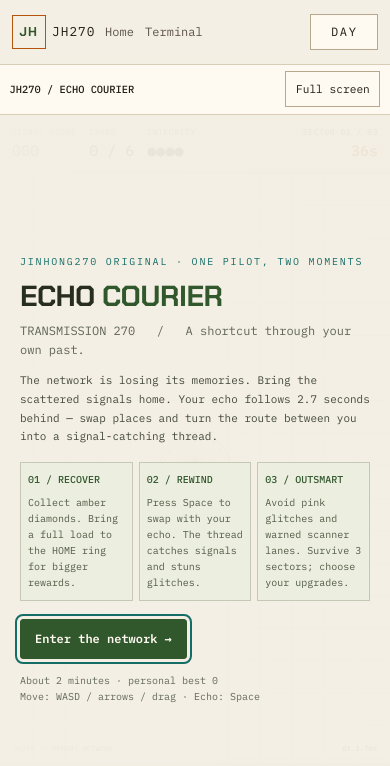
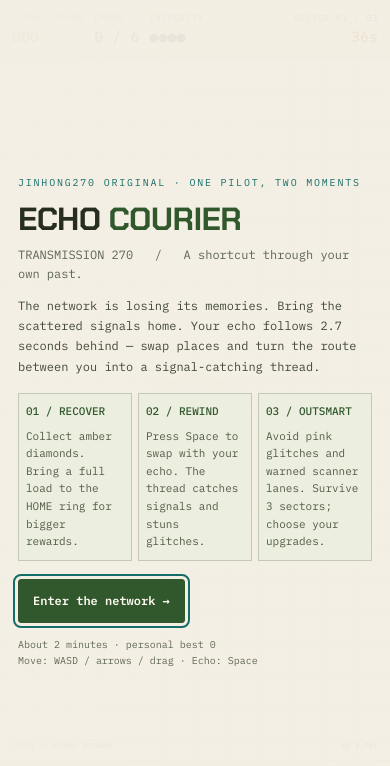
Before and after one commit to Jinhong270/HomePage, a website: page game/index.html in a window 390 px wide. Shown: the top 766 px of the page. Drawn offline with Linux system fonts and the light colour scheme.

Commit message:
feat: fill game viewport with responsive typography

```diff
--- a/css/echo-courier.css
+++ b/css/echo-courier.css
@@ -40,6 +40,8 @@
   color: var(--echo-text);
   background: var(--echo-bg);
   font-family: var(--mono, monospace);
+  font-size: clamp(12px, min(1.25vw, 2vh), 24px);
+  font-size: clamp(12px, min(1.25vw, 2dvh), 24px);
   color-scheme: var(--echo-scheme);
   isolation: isolate;
 }
@@ -79,14 +81,14 @@
 }
 
 .echo-game button {
-  min-height: 40px;
+  min-height: max(44px, 3.333em);
   border: 1px solid var(--echo-border);
   border-radius: 3px;
-  padding: 9px 14px;
+  padding: .75em 1.167em;
   color: var(--echo-text);
   background: var(--echo-button-bg);
   font: inherit;
-  font-size: 12px;
+  font-size: 1em;
   cursor: pointer;
 }
 
@@ -95,70 +97,67 @@
 .echo-game button:disabled { opacity: var(--echo-disabled-opacity); cursor: default; }
 .echo-game button.echo-primary { color: var(--echo-primary-ink); border-color: var(--echo-lime); background: var(--echo-lime); font-weight: 700; }
 .echo-game button.echo-primary:hover { background: var(--echo-primary-hover); }
-.echo-hud { display: flex; align-items: center; gap: 20px; padding: 12px 18px; min-height: 64px; border-bottom: 1px solid var(--echo-line); background: var(--echo-surface); }
-.echo-stat { display: grid; gap: 3px; min-width: 0; }
-.echo-stat span { color: var(--echo-label); font-size: 9px; letter-spacing: .13em; white-space: nowrap; }
-.echo-stat strong { color: var(--echo-value); font-size: 18px; line-height: 1.2; font-weight: 500; white-space: nowrap; }
+.echo-hud { display: flex; align-items: center; gap: 1.667em; padding: max(1em, env(safe-area-inset-top)) max(1.5em, env(safe-area-inset-right)) 1em max(1.5em, env(safe-area-inset-left)); min-height: 5.333em; border-bottom: 1px solid var(--echo-line); background: var(--echo-surface); }
+.echo-stat { display: grid; gap: .25em; min-width: 0; }
+.echo-stat span { color: var(--echo-label); font-size: .75em; letter-spacing: .13em; white-space: nowrap; }
+.echo-stat strong { color: var(--echo-value); font-size: 1.5em; line-height: 1.2; font-weight: 500; white-space: nowrap; }
 .echo-stat:first-child strong { color: var(--echo-lime); }
 .echo-stat:last-child { margin-left: auto; text-align: right; }
 .echo-stat:last-child strong { color: var(--echo-amber); }
-.echo-arena { position: relative; flex: 1; min-height: 60px; overflow: hidden; }
+.echo-arena { position: relative; flex: 1; min-height: 60px; margin-left: env(safe-area-inset-left); margin-right: env(safe-area-inset-right); overflow: hidden; }
 .echo-canvas { display: block; width: 100%; height: 100%; touch-action: none; outline-offset: -4px; }
-.echo-message { position: absolute; top: 13px; left: 12px; right: 12px; margin: 0; color: var(--echo-message); font-size: 11px; text-align: center; pointer-events: none; text-shadow: 0 2px 5px var(--echo-bg); }
-.echo-controls { display: flex; align-items: center; gap: 8px; padding: 10px 14px; border-top: 1px solid var(--echo-line); background: var(--echo-surface); }
-.echo-controls p { flex: 1; margin: 0; color: var(--echo-muted); font-size: 10px; line-height: 1.5; }
+.echo-message { position: absolute; top: 1.083em; left: 1em; right: 1em; margin: 0; color: var(--echo-message); font-size: .917em; text-align: center; pointer-events: none; text-shadow: 0 2px 5px var(--echo-bg); }
+.echo-controls { display: flex; align-items: center; gap: .667em; padding: .833em max(1.167em, env(safe-area-inset-right)) max(.833em, env(safe-area-inset-bottom)) max(1.167em, env(safe-area-inset-left)); border-top: 1px solid var(--echo-line); background: var(--echo-surface); }
+.echo-controls p { flex: 1; margin: 0; color: var(--echo-muted); font-size: .833em; line-height: 1.5; }
 .echo-controls p strong { color: var(--echo-key); font-weight: 400; }
-.echo-controls .echo-swap { min-width: 148px; color: var(--echo-cyan); border-color: var(--echo-swap-line); }
+.echo-controls .echo-swap { min-width: 12.333em; color: var(--echo-cyan); border-color: var(--echo-swap-line); }
 .echo-controls .echo-swap:enabled { background: var(--echo-swap-bg); }
-.echo-overlay { position: absolute; z-index: 2; inset: 0; display: grid; align-items: center; overflow: auto; padding: clamp(18px, 4vw, 38px); background: linear-gradient(100deg, var(--echo-overlay-start), var(--echo-overlay-end)); }
+.echo-overlay { position: absolute; z-index: 2; inset: 0; display: grid; align-items: center; overflow: auto; padding: max(1.5em, env(safe-area-inset-top)) max(1.5em, env(safe-area-inset-right)) max(1.5em, env(safe-area-inset-bottom)) max(1.5em, env(safe-area-inset-left)); background: linear-gradient(100deg, var(--echo-overlay-start), var(--echo-overlay-end)); }
 .echo-overlay[hidden] { display: none; }
-.echo-panel { width: min(100%, 640px); margin: auto; }
-.echo-eyebrow { margin: 0 0 12px; color: var(--echo-cyan); font-size: 10px; letter-spacing: .18em; }
-.echo-panel h2 { margin: 0; color: var(--echo-heading); font-family: var(--display, sans-serif); font-size: clamp(29px, 5vw, 49px); line-height: 1; letter-spacing: -.02em; }
+.echo-panel { width: min(100%, 53.333em); margin: auto; }
+.echo-eyebrow { margin: 0 0 1.2em; color: var(--echo-cyan); font-size: .833em; letter-spacing: .18em; }
+.echo-panel h2 { margin: 0; color: var(--echo-heading); font-family: var(--display, sans-serif); font-size: clamp(2.667em, 5vw, 4.083em); line-height: 1; letter-spacing: -.02em; }
 .echo-panel h2 span { color: var(--echo-lime); }
-.echo-subtitle { margin: 10px 0 22px; color: var(--echo-subtitle); font-size: 12px; }
-.echo-panel p.echo-description { max-width: 570px; color: var(--echo-description); font-size: 13px; line-height: 1.7; }
-.echo-rules { display: grid; grid-template-columns: repeat(3, 1fr); gap: 10px; padding: 0; margin: 22px 0; list-style: none; }
-.echo-rules li { padding: 13px; border: 1px solid var(--echo-rule-border); background: var(--echo-rule-bg); font-size: 11px; color: var(--echo-rule-text); line-height: 1.6; }
-.echo-rules b { display: block; margin-bottom: 7px; color: var(--echo-lime); font-size: 11px; font-weight: 500; }
-.echo-start-row { display: flex; flex-wrap: wrap; align-items: center; gap: 14px; margin-top: 18px; }
-.echo-start-row small { color: var(--echo-small); font-size: 10px; }
-.echo-upgrades { display: grid; grid-template-columns: repeat(3, 1fr); gap: 10px; margin: 22px 0 0; }
-.echo-upgrades button { text-align: left; min-height: 116px; }
-.echo-upgrades b { display: block; color: var(--echo-lime); margin-bottom: 8px; font-weight: 500; }
-.echo-upgrades span { display: block; color: var(--echo-upgrade-text); font-size: 11px; line-height: 1.6; }
-.echo-result { display: grid; grid-template-columns: repeat(3, 1fr); gap: 15px; margin: 24px 0; padding: 18px 0; border-top: 1px solid var(--echo-rule-border); border-bottom: 1px solid var(--echo-rule-border); }
-.echo-result b { display: block; color: var(--echo-lime); font-size: 27px; font-weight: 500; }
-.echo-result span { color: var(--echo-muted); font-size: 10px; }
+.echo-subtitle { margin: .833em 0 1.833em; color: var(--echo-subtitle); font-size: 1em; }
+.echo-panel p.echo-description { max-width: 47.5em; color: var(--echo-description); font-size: 1.083em; line-height: 1.7; }
+.echo-rules { display: grid; grid-template-columns: repeat(3, 1fr); gap: .833em; padding: 0; margin: 1.833em 0; list-style: none; }
+.echo-rules li { padding: 1.182em; border: 1px solid var(--echo-rule-border); background: var(--echo-rule-bg); font-size: .917em; color: var(--echo-rule-text); line-height: 1.6; }
+.echo-rules b { display: block; margin-bottom: .636em; color: var(--echo-lime); font-size: 1em; font-weight: 500; }
+.echo-start-row { display: flex; flex-wrap: wrap; align-items: center; gap: 1.167em; margin-top: 1.5em; }
+.echo-start-row small { color: var(--echo-small); font-size: .833em; }
+.echo-upgrades { display: grid; grid-template-columns: repeat(3, 1fr); gap: .833em; margin: 1.833em 0 0; }
+.echo-upgrades button { text-align: left; min-height: 9.667em; }
+.echo-upgrades b { display: block; color: var(--echo-lime); margin-bottom: .727em; font-weight: 500; }
+.echo-upgrades span { display: block; color: var(--echo-upgrade-text); font-size: .917em; line-height: 1.6; }
+.echo-result { display: grid; grid-template-columns: repeat(3, 1fr); gap: 1.25em; margin: 2em 0; padding: 1.5em 0; border-top: 1px solid var(--echo-rule-border); border-bottom: 1px solid var(--echo-rule-border); }
+.echo-result b { display: block; color: var(--echo-lime); font-size: 2.25em; font-weight: 500; }
+.echo-result span { color: var(--echo-muted); font-size: .833em; }
 .echo-sr { position: absolute; width: 1px; height: 1px; padding: 0; overflow: hidden; clip-path: inset(50%); white-space: nowrap; }
 
 @media (max-width: 560px) {
-  .echo-hud { gap: 13px; padding: 9px 12px; min-height: 58px; }
-  .echo-stat span { font-size: 8px; letter-spacing: .07em; }
-  .echo-stat strong { font-size: 15px; }
-  .echo-controls { flex-wrap: wrap; padding: 8px 10px; }
-  .echo-controls p { flex-basis: 100%; font-size: 9px; text-align: center; }
+  .echo-hud { gap: .833em; padding: max(.75em, env(safe-area-inset-top)) max(1em, env(safe-area-inset-right)) .75em max(1em, env(safe-area-inset-left)); min-height: 4.833em; }
+  .echo-stat span { letter-spacing: .07em; }
+  .echo-stat strong { font-size: 1.25em; }
+  .echo-controls { flex-wrap: wrap; padding: .667em max(.833em, env(safe-area-inset-right)) max(.667em, env(safe-area-inset-bottom)) max(.833em, env(safe-area-inset-left)); }
+  .echo-controls p { flex-basis: 100%; text-align: center; }
   .echo-controls .echo-swap { flex: 1; }
-  .echo-controls button { min-height: 43px; }
-  .echo-overlay { padding: 20px; }
-  .echo-subtitle { margin-bottom: 12px; }
-  .echo-panel p.echo-description { font-size: 11px; }
-  .echo-rules { gap: 6px; margin: 16px 0; }
-  .echo-rules li { padding: 9px 7px; font-size: 10px; }
-  .echo-rules b { font-size: 10px; }
-  .echo-upgrades { grid-template-columns: 1fr; gap: 8px; margin-top: 15px; }
-  .echo-upgrades button { min-height: 0; padding: 12px; }
-  .echo-upgrades b { margin-bottom: 3px; }
-  .echo-result { gap: 8px; }
-  .echo-result b { font-size: 24px; }
+  .echo-subtitle { margin-bottom: 1em; }
+  .echo-panel p.echo-description { font-size: 1em; }
+  .echo-rules { gap: .5em; margin: 1.333em 0; }
+  .echo-rules li { padding: .818em .636em; }
+  .echo-rules b { font-size: 1em; }
+  .echo-upgrades { grid-template-columns: 1fr; gap: .667em; margin-top: 1.25em; }
+  .echo-upgrades button { min-height: 0; padding: 1em; }
+  .echo-upgrades b { margin-bottom: .273em; }
+  .echo-result { gap: .667em; }
+  .echo-result b { font-size: 2em; }
 }
 
 @media (max-height: 580px) and (min-width: 561px) {
-  .echo-overlay { padding: 20px; }
-  .echo-panel h2 { font-size: 30px; }
-  .echo-rules { margin: 12px 0; }
-  .echo-rules li { padding: 8px; }
-  .echo-subtitle { margin-bottom: 10px; }
-  .echo-panel p.echo-description { margin: 8px 0; font-size: 11px; }
-  .echo-eyebrow { margin-bottom: 8px; }
+  .echo-panel h2 { font-size: 2.667em; }
+  .echo-rules { margin: 1em 0; }
+  .echo-rules li { padding: .727em; }
+  .echo-subtitle { margin-bottom: .833em; }
+  .echo-panel p.echo-description { margin: .667em 0; font-size: 1em; }
+  .echo-eyebrow { margin-bottom: .8em; }
 }
--- a/css/game.css
+++ b/css/game.css
@@ -1,34 +1,11 @@
 .game-page {
-  display: flex;
-  flex-direction: column;
   height: 100vh;
   height: 100dvh;
-  min-height: 360px;
+  min-height: 0;
+  overflow: hidden;
+  background: var(--bg);
 }
 
-.game-page > .top { flex: 0 0 auto; position: relative; }
-.game-page .top-inner { flex-wrap: nowrap; padding: .5rem 0; }
-.game-page .nav { order: 0; width: auto; margin: 0 0 0 1rem; }
-.game-shell { display: flex; flex: 1; min-height: 0; padding: 1rem; }
-.game-surface { display: flex; flex-direction: column; width: min(1120px, 100%); min-height: 0; margin: 0 auto; border: 1px solid var(--line-strong); background: var(--bg); box-shadow: var(--shadow); }
-.game-surface:fullscreen { width: 100%; height: 100%; border: 0; }
-.game-bar { display: flex; align-items: center; flex: 0 0 auto; gap: .5rem; min-height: 49px; padding: .4rem .8rem; border-bottom: 1px solid var(--line); background: var(--bg-raise); }
-.game-bar h1 { flex: 1; margin: 0; font: 500 .76rem/1.5 var(--mono); letter-spacing: .08em; }
-.game-bar button { min-height: 36px; border: 1px solid var(--line-strong); padding: .35rem .6rem; background: transparent; color: var(--text); font: 400 .7rem/1.5 var(--mono); cursor: pointer; }
-.game-bar button:hover { background: var(--bg-sink); color: var(--phosphor); }
-.game-mount { display: flex; flex: 1; min-height: 0; position: relative; overflow: hidden; }
-.game-loading { margin: auto; padding: 2rem; text-align: center; font-size: .85rem; }
-
-@media (max-width: 720px) {
-  .game-shell { padding: 0; }
-  .game-surface { border: 0; }
-  .game-page .top-inner { gap: .6rem; padding-top: max(.5rem, env(safe-area-inset-top)); }
-  .game-page .nav { gap: .7rem; margin-left: 0; }
-  .game-page .nav a { font-size: .75rem; }
-  .game-page .brand { gap: .4rem; font-size: .8rem; }
-  .game-page .theme-btn { min-width: 0; padding: .45rem .3rem; font-size: .75rem; }
-  .game-page .theme-swap { min-width: 3.5rem; }
-  .game-bar { padding: .4rem .6rem; }
-  .game-bar h1 { font-size: .65rem; letter-spacing: 0; }
-  .game-page .echo-controls { padding-bottom: max(8px, env(safe-area-inset-bottom)); }
-}
+.game-shell { display: flex; width: 100%; height: 100%; min-width: 0; min-height: 0; }
+.game-mount { display: flex; flex: 1; min-width: 0; min-height: 0; position: relative; overflow: hidden; }
+.game-loading { margin: auto; max-width: 40em; padding: 2em; text-align: center; font-size: clamp(.875rem, 1.25vw, 1.5rem); }
--- a/game/index.html
+++ b/game/index.html
@@ -17,40 +17,22 @@
   <link rel="preconnect" href="https://fonts.gstatic.com" crossorigin>
   <link href="https://fonts.googleapis.com/css2?family=Chakra+Petch:wght@500;600;700&family=IBM+Plex+Mono:wght@400;500;600&display=swap" rel="stylesheet">
   <link rel="stylesheet" href="/css/site.css?v=8">
-  <link rel="stylesheet" href="/css/echo-courier.css?v=9">
-  <link rel="stylesheet" href="/css/game.css?v=10">
+  <link rel="stylesheet" href="/css/echo-courier.css?v=11">
+  <link rel="stylesheet" href="/css/game.css?v=11">
 </head>
 <body class="game-page">
   <a class="skip" href="#content">Skip to game</a>
-  <header class="top">
-    <div class="top-inner">
-      <a class="brand" href="/" aria-label="JH270 home"><span class="brand-mark">JH</span><span>JH270</span></a>
-      <nav class="nav" aria-label="Page">
-        <a href="/">Home</a>
-        <a href="/terminal/">Terminal</a>
-      </nav>
-      <button type="button" class="theme-btn" data-theme-toggle aria-label="Theme is light. Activate to switch to dark.">
-        <span class="theme-swap" data-theme-label>DAY</span>
-      </button>
-    </div>
-  </header>
-  <main id="content" class="game-shell">
-    <div class="game-surface" id="game-surface">
-      <div class="game-bar">
-        <h1>JH270 / ECHO COURIER</h1>
-        <button type="button" id="game-fullscreen" hidden>Full screen</button>
-      </div>
-      <div class="game-mount" id="game-mount">
-        <div class="game-loading" role="status">
-          <p>Connecting to your echo… If the game does not appear, reload to reconnect.</p>
-          <a class="btn" href="/game/">Reload game</a>
-          <noscript><p>Enable JavaScript to play ECHO COURIER.</p></noscript>
-        </div>
+  <main id="content" class="game-shell" aria-label="ECHO COURIER">
+    <div class="game-mount" id="game-mount">
+      <div class="game-loading" role="status">
+        <p>Connecting to your echo… If the game does not appear, reload to reconnect.</p>
+        <a class="btn" href="/game/">Reload game</a>
+        <noscript><p>Enable JavaScript to play ECHO COURIER.</p></noscript>
       </div>
     </div>
   </main>
   <script src="/js/theme.js?v=8"></script>
   <script src="/js/echo-courier.js?v=9"></script>
-  <script src="/js/game.js?v=10"></script>
+  <script src="/js/game.js?v=11"></script>
 </body>
 </html>
--- a/js/commands.js
+++ b/js/commands.js
@@ -22,7 +22,7 @@
       "Rescue lost signals with the echo of yourself from 2.7 seconds ago.",
       "",
       "Open with /game, or from the homepage repository showcase.",
-      "A JH270 original at /game/. Use the Terminal link to return here."
+      "A JH270 original at /game/. Use your browser's Back button to return here."
     ].join("\n"),
     "readme.txt": [
       "Guest shell for jh270.com",
--- a/js/game.js
+++ b/js/game.js
@@ -7,8 +7,6 @@
   }
 
   var mount = document.getElementById("game-mount");
-  var surface = document.getElementById("game-surface");
-  var fullButton = document.getElementById("game-fullscreen");
   var game;
 
   try {
@@ -28,14 +26,6 @@
     return;
   }
 
-  fullButton.hidden = !document.fullscreenEnabled;
-  fullButton.addEventListener("click", function () {
-    var action = document.fullscreenElement === surface ? document.exitFullscreen() : surface.requestFullscreen();
-    action.catch(function () { fullButton.textContent = "Unavailable"; });
-  });
-  document.addEventListener("fullscreenchange", function () {
-    fullButton.textContent = document.fullscreenElement === surface ? "Exit full screen" : "Full screen";
-  });
   window.addEventListener("pagehide", function (event) {
     if (event.persisted) game.pause();
     else game.destroy();
```
Also changed, not shown: terminal/index.html (+1 -1 lines), tests/game-page.test.js (+4 -61 lines), README.md.
